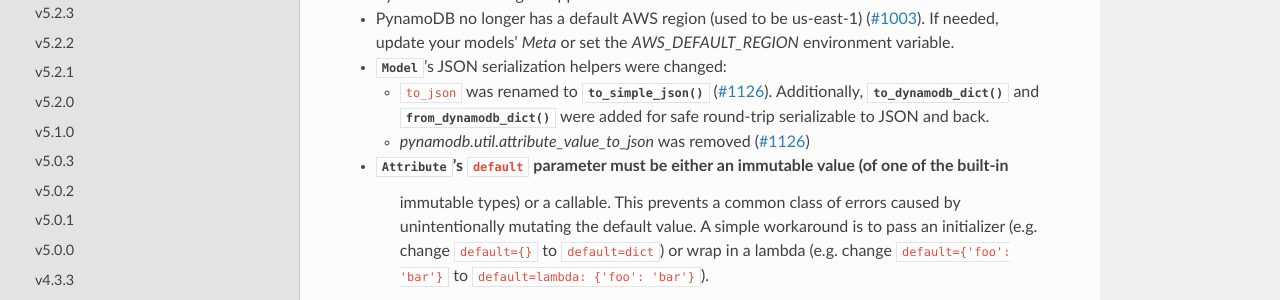
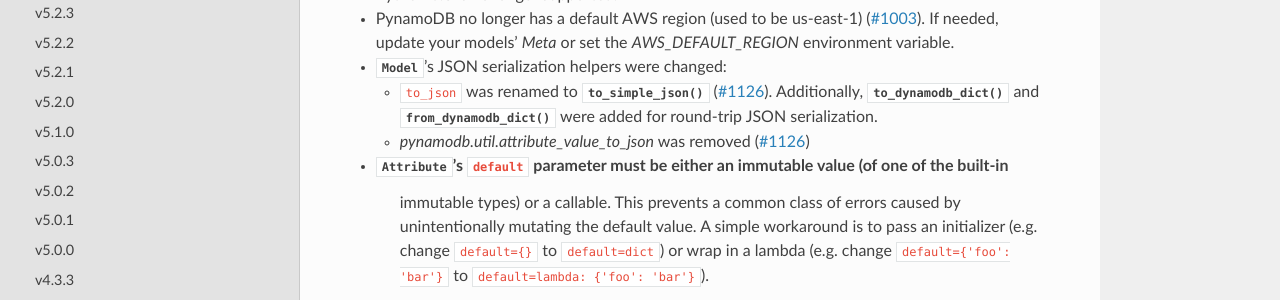
Before and after one commit to pynamodb/PynamoDB, a Sphinx documentation site: the page built from docs/release_notes.rst, in a window 1280 px wide and 900 px high, scrolled down 400 px. Shown: the part 151-451 px from the top of the window. Built offline with Sphinx 7.4.7 and the Read the Docs theme 2.0.0, drawn with Linux system fonts in a browser that asks for light colours.

Commit message:
Update docs/release_notes.rst

```diff
--- a/docs/release_notes.rst
+++ b/docs/release_notes.rst
@@ -24,8 +24,8 @@
   If needed, update your models' `Meta` or set the `AWS_DEFAULT_REGION` environment variable.
 * :py:class:`~pynamodb.models.Model`'s JSON serialization helpers were changed:
 
-  * :code:`to_json` was renamed to :meth:`~pynamodb.models.Model.to_simple_json` (:pr:`1126`). Additionally, :meth:`~pynamodb.models.Model.to_dynamodb_dict`
-    and :meth:`~pynamodb.models.Model.from_dynamodb_dict` were added for safe round-trip serializable to JSON and back.
+  * :code:`to_json` was renamed to :meth:`~pynamodb.attributes.AttributeContainer.to_simple_json` (:pr:`1126`). Additionally, :meth:`~pynamodb.attributes.AttributeContainer.to_dynamodb_dict`
+    and :meth:`~pynamodb.attributes.AttributeContainer.from_dynamodb_dict` were added for round-trip JSON serialization.
   * `pynamodb.util.attribute_value_to_json` was removed (:pr:`1126`)
 
 * :py:class:`~pynamodb.attributes.Attribute`'s :code:`default` parameter must be either an immutable value (of one of the built-in
```
